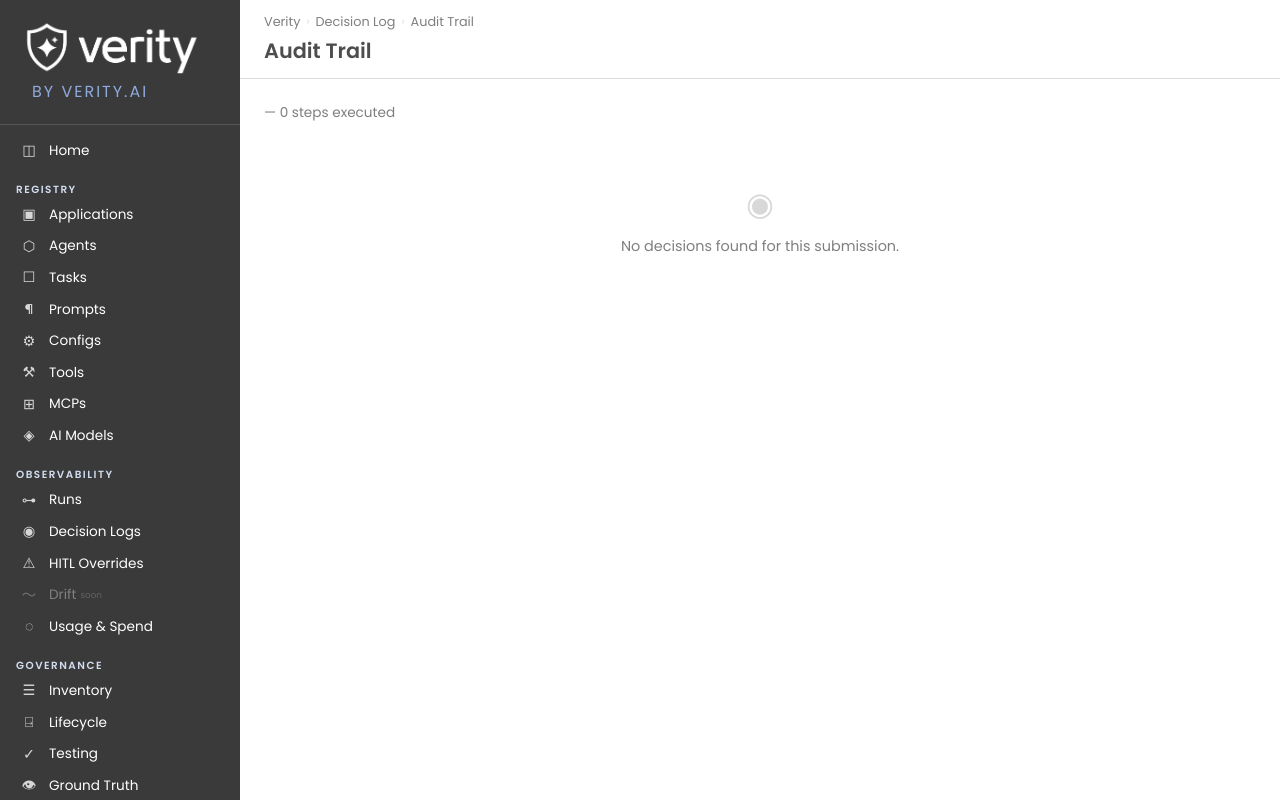
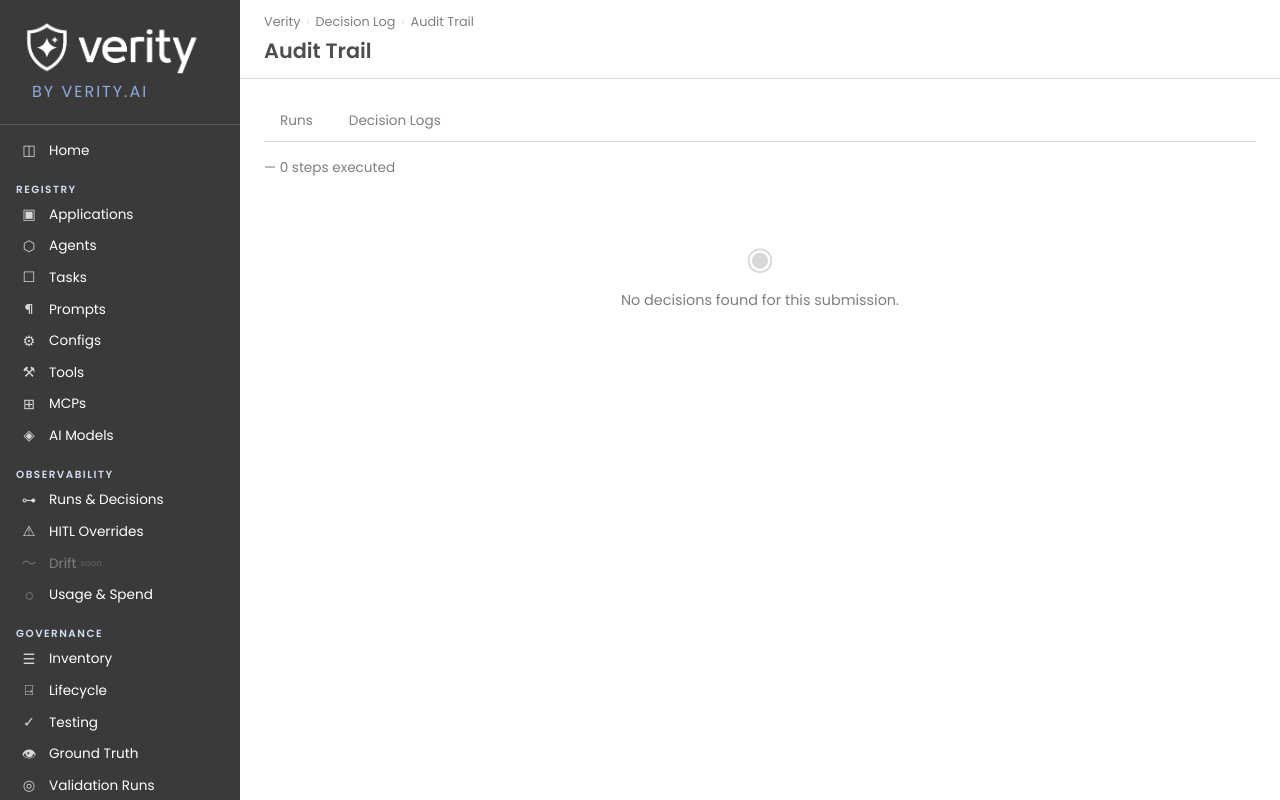
Before and after one commit to premiumiq/verity_uw, a FastAPI app: template verity/src/verity/web/templates/audit_trail.html in a window 1280 px wide. Run offline with FastAPI, Linux system fonts and the light colour scheme; the template is opened without the code that fills it, so the values that code supplies are empty; parts of the project's set-up code (start-up, migrations or seed data) failed here and were passed over; some libraries are stand-ins or nearby versions.

Commit message:
fix(ui): combine Runs and Decision Logs under one nav with sub-nav tabs
Sidebar carried two separate Observability entries for Runs and
Decision Logs but they're two views of the same execution stream
(runs produce decisions). Merged into one entry with a horizontal
sub-nav, matching the Usage & Spend / Quotas pattern.

Detail pages (run_detail, decision_detail, workflow_detail,
audit_trail) carry the sub-nav too — clicking a row no longer
drops you out of the tab experience.

- New _execution_subnav.html partial — Runs / Decision Logs tabs.
- runs_list, decisions, run_detail, decision_detail, workflow_detail,
  audit_trail all include the partial.
- Sidebar collapses to 'Runs & Decisions', active when active_page
  is in {'runs', 'decisions'}.

Co-Authored-By: Claude Opus 4.7 (1M context) <noreply@anthropic.com>

```diff
--- a/verity/src/verity/web/templates/audit_trail.html
+++ b/verity/src/verity/web/templates/audit_trail.html
@@ -23,6 +23,8 @@
 {% block page_title %}Audit Trail{% endblock %}
 
 {% block content %}
+
+{% include "partials/_execution_subnav.html" %}
 
 <div style="margin-bottom: 16px; font-size: 0.85rem; color: var(--verity-text-light);">
     {% if workflow_run_id %}
--- a/verity/src/verity/web/templates/base.html
+++ b/verity/src/verity/web/templates/base.html
@@ -93,11 +93,9 @@
 
             <!-- OBSERVABILITY — execution monitoring -->
             <div class="verity-nav-section" style="margin-top: 10px;">Observability</div>
-            <a href="/admin/runs" class="verity-nav-link {% if active_page == 'runs' %}active{% endif %}">
-                <span class="verity-nav-icon">⊶</span> Runs
-            </a>
-            <a href="/admin/decisions" class="verity-nav-link {% if active_page == 'decisions' %}active{% endif %}">
-                <span class="verity-nav-icon">◉</span> Decision Logs
+            <a href="/admin/runs"
+               class="verity-nav-link {% if active_page in ['runs', 'decisions'] %}active{% endif %}">
+                <span class="verity-nav-icon">⊶</span> Runs &amp; Decisions
             </a>
             <a href="/admin/overrides" class="verity-nav-link {% if active_page == 'overrides' %}active{% endif %}">
                 <span class="verity-nav-icon">⚠</span> HITL Overrides
--- a/verity/src/verity/web/templates/decision_detail.html
+++ b/verity/src/verity/web/templates/decision_detail.html
@@ -22,6 +22,8 @@
 {% block page_title %}Decision Detail{% endblock %}
 
 {% block content %}
+
+{% include "partials/_execution_subnav.html" %}
 
 {# ── PARENT DECISION LINK (FC-1d) ──────────────────────────
    When this decision is itself a sub-agent run (parent_decision_id
--- a/verity/src/verity/web/templates/decisions.html
+++ b/verity/src/verity/web/templates/decisions.html
@@ -20,6 +20,8 @@
 {% block page_title %}Decision Logs{% endblock %}
 
 {% block content %}
+
+{% include "partials/_execution_subnav.html" %}
 
 <div style="margin-bottom: 16px; font-size: 0.85rem; color: var(--verity-text-light);">
     {{ total }} total decisions logged
--- /dev/null
+++ b/verity/src/verity/web/templates/partials/_execution_subnav.html
@@ -0,0 +1,25 @@
+{#
+  RUNS & DECISIONS sub-nav — two pill tabs.
+  Caller passes active_page ∈ {'runs', 'decisions'}.
+#}
+<div style="display: flex; gap: 4px; margin-bottom: 16px; border-bottom: 1px solid var(--verity-border);">
+  {% set tabs = [
+      ('runs',      'Runs',          '/admin/runs'),
+      ('decisions', 'Decision Logs', '/admin/decisions'),
+  ] %}
+  {% for code, label, url in tabs %}
+    {% if active_page == code %}
+      <a href="{{ url }}"
+         style="padding: 8px 16px; border-bottom: 2px solid var(--verity-blue-deep);
+                color: var(--verity-blue-deep); font-weight: 600; text-decoration: none;
+                font-size: 0.85rem; margin-bottom: -1px;">{{ label }}</a>
+    {% else %}
+      <a href="{{ url }}"
+         style="padding: 8px 16px; border-bottom: 2px solid transparent;
+                color: var(--verity-text-light); text-decoration: none;
+                font-size: 0.85rem; margin-bottom: -1px;"
+         onmouseover="this.style.color='var(--verity-text)'"
+         onmouseout="this.style.color='var(--verity-text-light)'">{{ label }}</a>
+    {% endif %}
+  {% endfor %}
+</div>
--- a/verity/src/verity/web/templates/run_detail.html
+++ b/verity/src/verity/web/templates/run_detail.html
@@ -23,6 +23,8 @@
 {% endblock %}
 
 {% block content %}
+
+{% include "partials/_execution_subnav.html" %}
 
 {#  ── Header summary + current status ──────────────────────── #}
 <div class="verity-section">
--- a/verity/src/verity/web/templates/runs_list.html
+++ b/verity/src/verity/web/templates/runs_list.html
@@ -28,6 +28,8 @@
 {% block page_title %}Runs{% endblock %}
 
 {% block content %}
+
+{% include "partials/_execution_subnav.html" %}
 
 <p class="verity-page-description">
     Every async task or agent run dispatched through Verity. Rows drive
--- a/verity/src/verity/web/templates/workflow_detail.html
+++ b/verity/src/verity/web/templates/workflow_detail.html
@@ -24,6 +24,8 @@
 {% block page_title %}Workflow run{% endblock %}
 
 {% block content %}
+
+{% include "partials/_execution_subnav.html" %}
 
 <div class="verity-section">
     <div class="verity-detail-grid">
```
